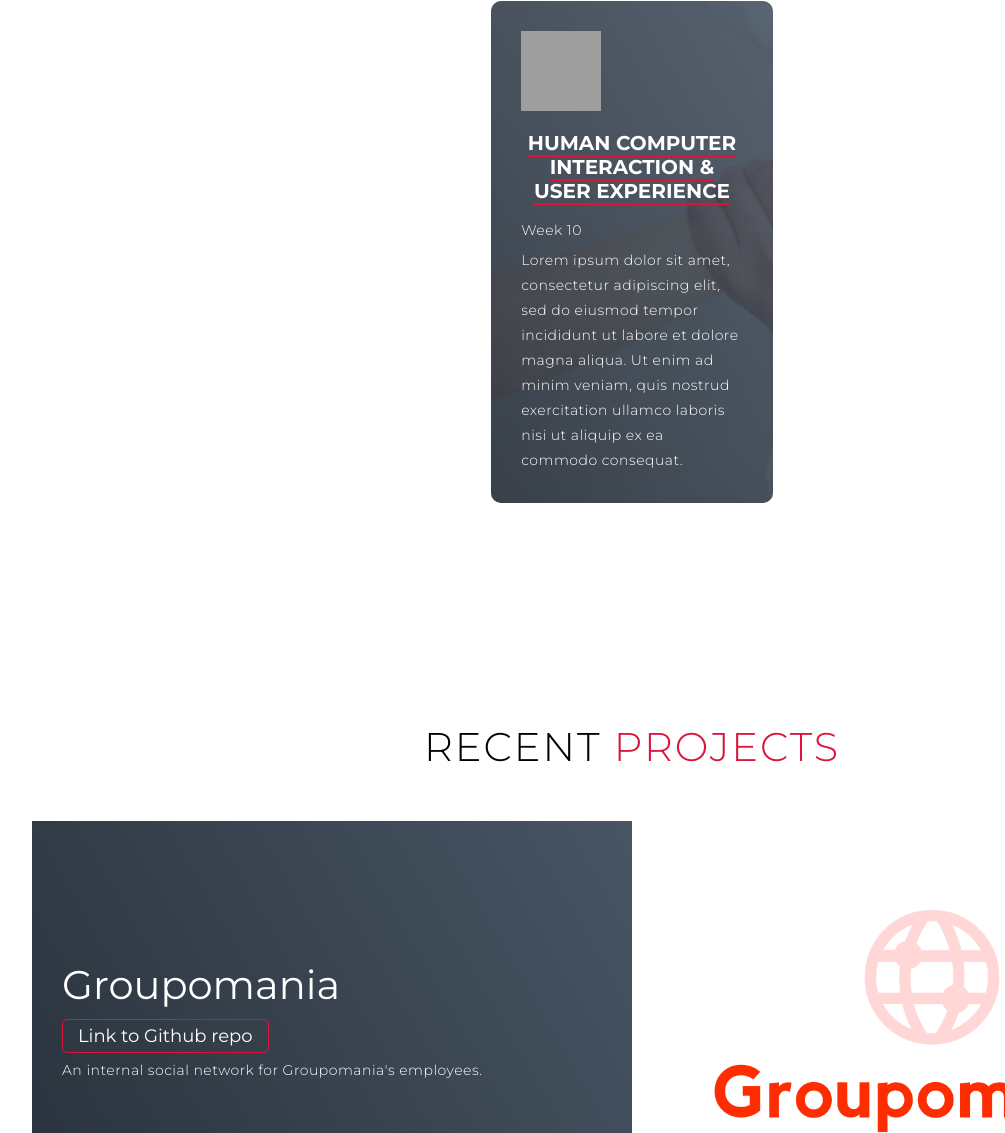
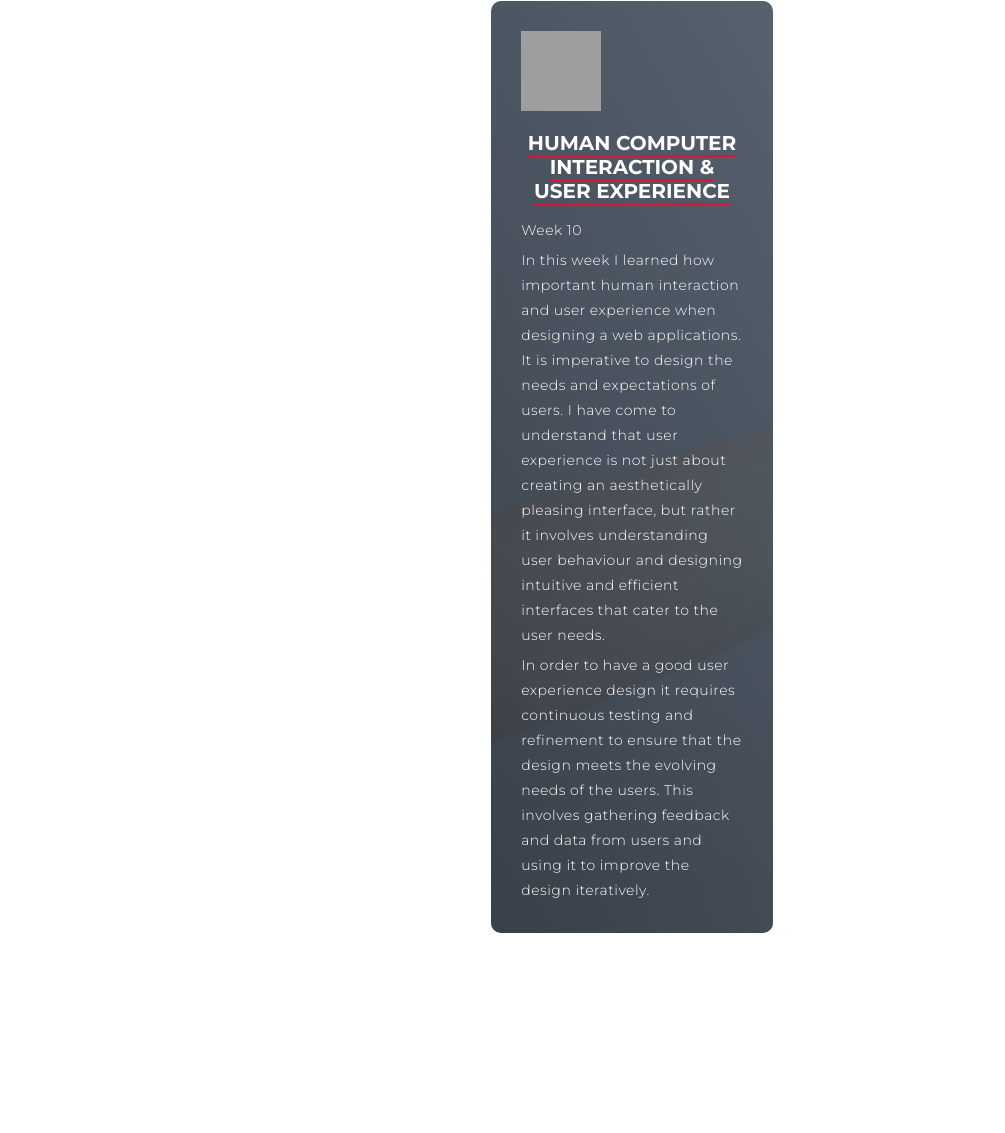
Before and after one commit to dt23aaq/dtoledo-portfolio, a plain HTML site: page index.html in a window 1280 px wide. Shown: the part 3914-5047 px from the top of the page, without its empty margins (8-1013 px from the left). Drawn offline with Linux system fonts and the light colour scheme; grey boxes are pictures that could not be loaded; files whose address does not match are found by name.

Commit message:
entry blog for human interaction & user experience

```diff
--- a/index.html
+++ b/index.html
@@ -152,7 +152,8 @@
           <div class="icon"><img src="https://img.icons8.com/external-sapphire-kerismaker/48/null/external-UX-user-experience-sapphire-kerismaker.png"/></div>
           <h2>Human Computer Interaction & User Experience</h2>
           <p>Week 10</p>
-          <p>Lorem ipsum dolor sit amet, consectetur adipiscing elit, sed do eiusmod tempor incididunt ut labore et dolore magna aliqua. Ut enim ad minim veniam, quis nostrud exercitation ullamco laboris nisi ut aliquip ex ea commodo consequat.</p>
+          <p>In this week I learned how important human interaction and user experience when designing a web applications. It is imperative to design the needs and expectations of users. I have come to understand that user experience is not just about creating an aesthetically pleasing interface, but rather it involves understanding user behaviour and designing intuitive and efficient interfaces that cater to the user needs.</p>
+          <p>In order to have a good user experience design it requires continuous testing and refinement to ensure that the design meets the evolving needs of the users. This involves gathering feedback and data from users and using it to improve the design iteratively.</p>
         </div>
     </div>
   </section>
```
